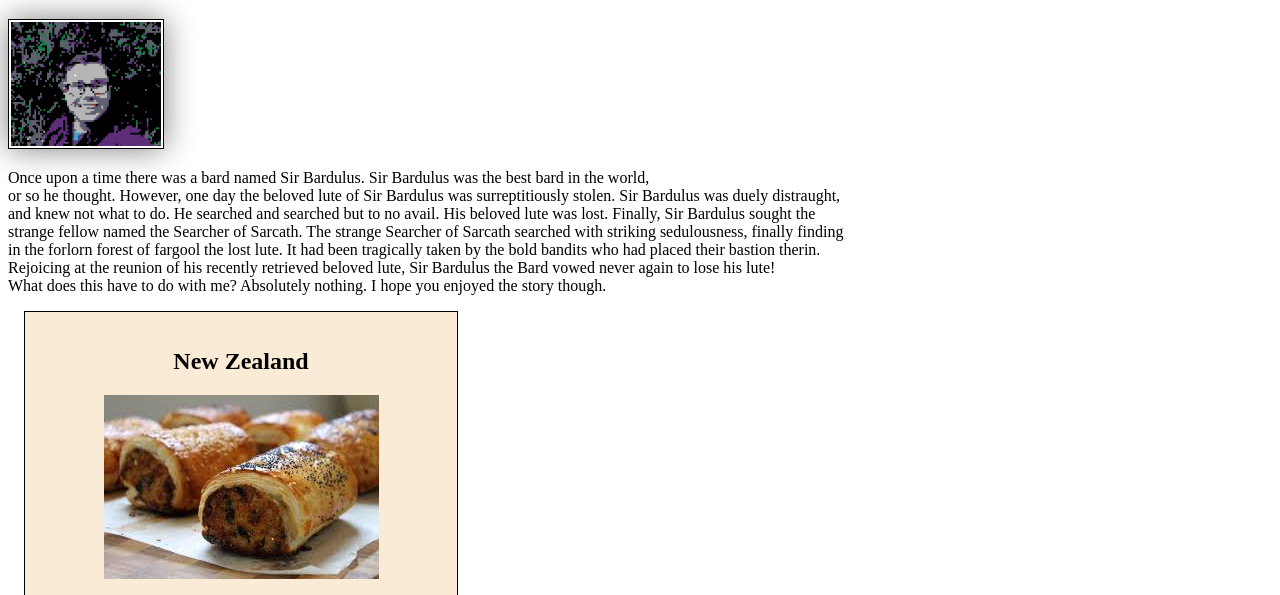
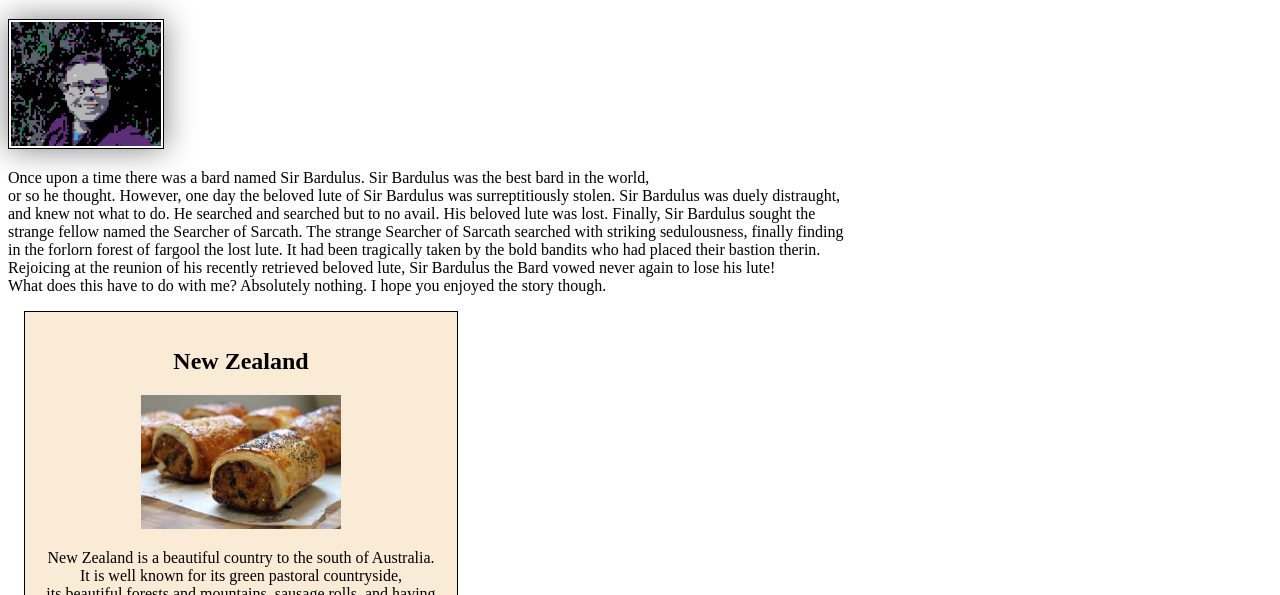
Before and after one commit to chiazmus/wdd130, a plain HTML site: page index.html in a window 1280 px wide. Shown: the part 205-800 px from the top of the page. Drawn offline with Linux system fonts and the light colour scheme.

Commit message:
Aside Rule Added

```diff
--- a/styles/styles.css
+++ b/styles/styles.css
@@ -41,6 +41,11 @@ main img {
     box-shadow: 0 0 30px gray;
 }
 
+aside img{
+    width: 200px;
+    height: auto;
+}
+
 p {
     padding: 0;
 }
```
